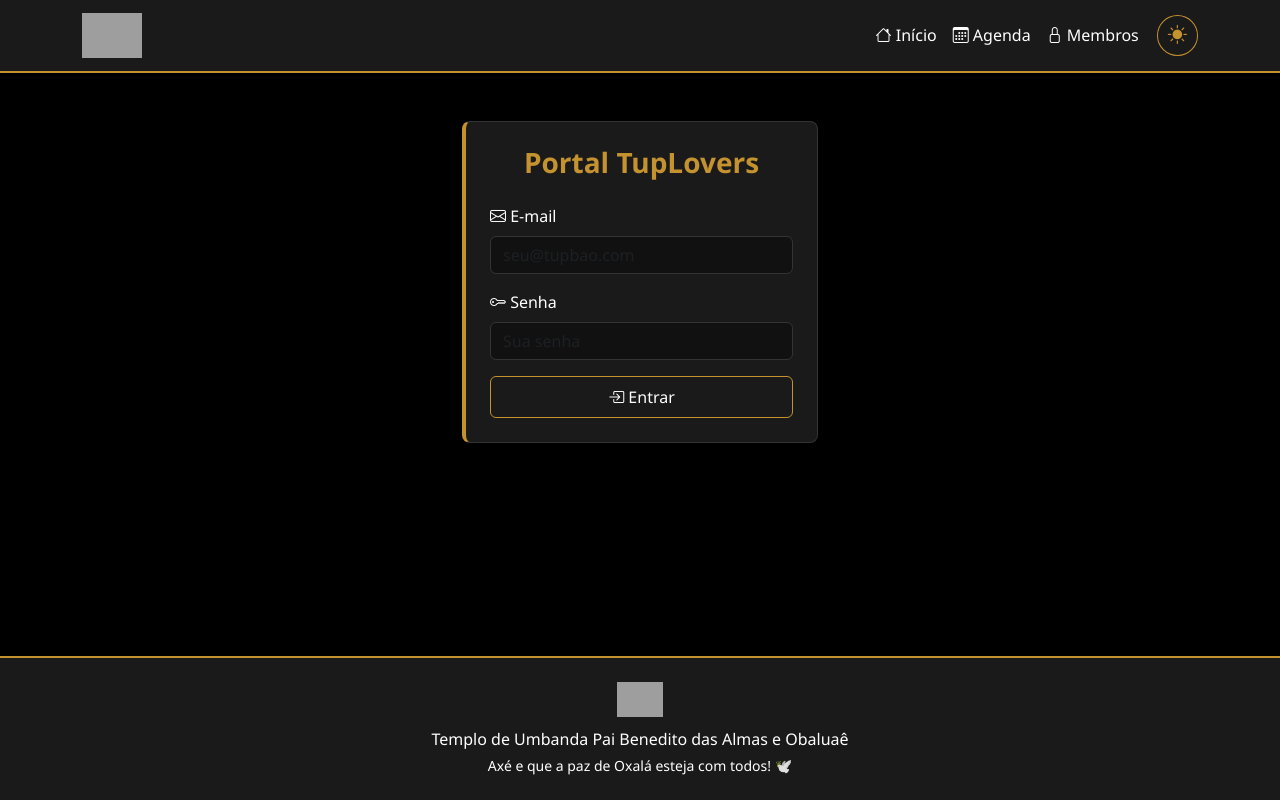
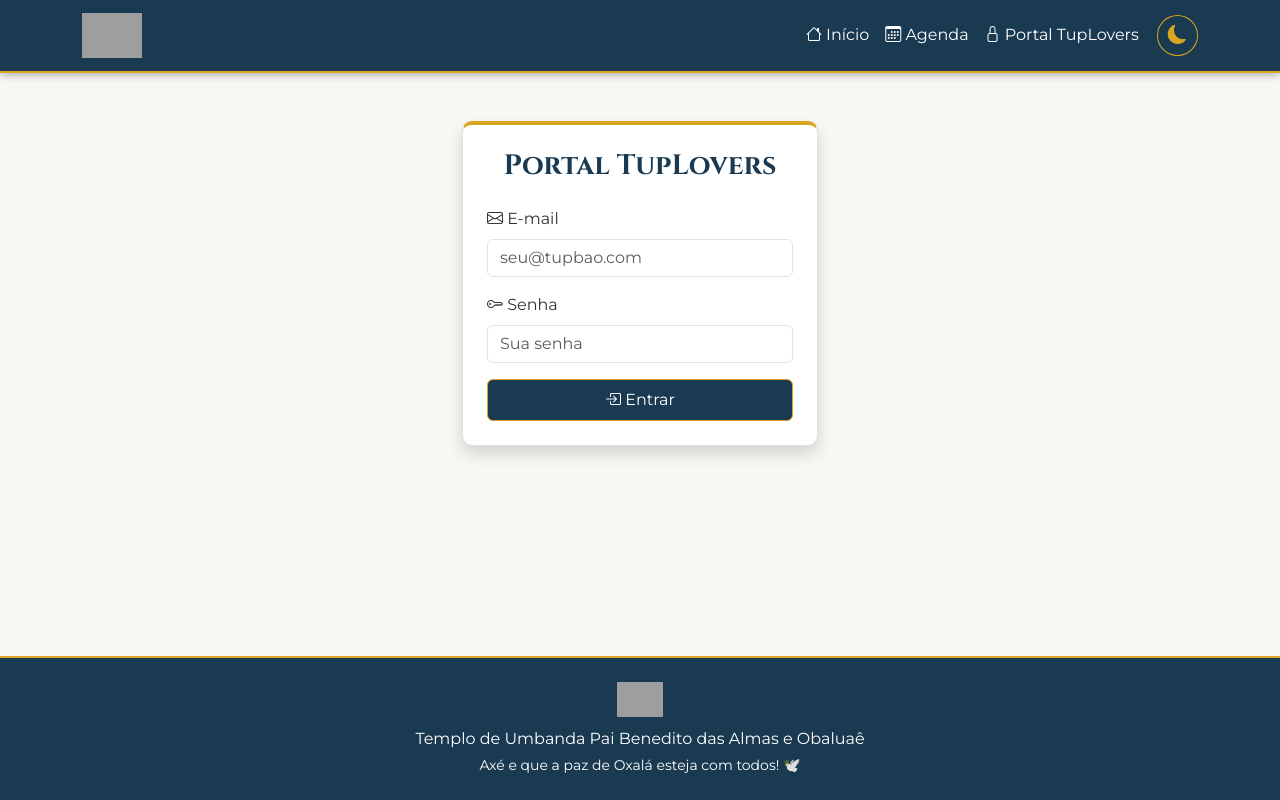
Before and after one commit to brunnoalmeida23/app-templo, a Flask app: page /login in a window 1280 px wide. Run offline with Flask 3, Linux system fonts and the light colour scheme; data comes from the database, SQL or seed files in the repository; some libraries are stand-ins or nearby versions; grey boxes are pictures that could not be loaded.

Commit message:
Tema claro como padrão - cores oficiais TUPBAO

```diff
--- a/static/css/style.css
+++ b/static/css/style.css
@@ -1,19 +1,5 @@
-/* ============ VARIÁVEIS - MODO ESCURO (PADRÃO) ============ */
+/* ============ MODO CLARO (PADRÃO) ============ */
 :root {
-    --bg: #000000;
-    --bg-card: #1A1A1A;
-    --bg-input: #111;
-    --texto: #FFFFFF;
-    --texto-claro: #CCCCCC;
-    --roxo: #1A1A1A;
-    --ambar: #C4922E;
-    --destaque: #C4922E;
-    --border: #333;
-    --hover: #222;
-}
-
-/* ============ MODO CLARO ============ */
-[data-theme="light"] {
     --bg: #F9F7F4;
     --bg-card: #FFFFFF;
     --bg-input: #FFFFFF;
@@ -26,11 +12,25 @@
     --hover: #f0ece6;
 }
 
+/* ============ MODO ESCURO ============ */
+[data-theme="dark"] {
+    --bg: #000000;
+    --bg-card: #1A1A1A;
+    --bg-input: #111;
+    --texto: #FFFFFF;
+    --texto-claro: #CCCCCC;
+    --roxo: #1A1A1A;
+    --ambar: #DAA520;
+    --destaque: #DAA520;
+    --border: #333;
+    --hover: #222;
+}
+
 /* ============ BASE ============ */
 body {
     background-color: var(--bg);
     color: var(--texto);
-    font-family: 'Segoe UI', Tahoma, Geneva, Verdana, sans-serif;
+    font-family: 'Montserrat', 'Segoe UI', Tahoma, Geneva, Verdana, sans-serif;
     min-height: 100vh;
     display: flex;
     flex-direction: column;
@@ -88,7 +88,8 @@ main {
 }
 
 /* ============ TÍTULOS ============ */
-.titulo-secao {
+h1, h2, h3, h4, .titulo-secao {
+    font-family: 'Cinzel', 'Cormorant Garamond', serif;
     color: var(--destaque);
     font-weight: 700;
 }
@@ -144,18 +145,21 @@ main {
     border-radius: 6px;
     transition: 0.3s;
 }
-.btn-templo:hover { background-color: var(--destaque); color: #fff; }
+.btn-templo:hover { background-color: #0f2438; color: #fff; }
 
 .btn-ambar {
     background-color: var(--ambar);
-    color: #000;
+    color: #fff;
     border: none;
     padding: 10px 25px;
     border-radius: 6px;
     transition: 0.3s;
     font-weight: 600;
 }
-.btn-ambar:hover { background-color: #b8860b; color: #000; }
+.btn-ambar:hover { background-color: #b8860b; color: #fff; }
+
+[data-theme="light"] .btn-ambar { color: #000; }
+[data-theme="light"] .btn-ambar:hover { color: #000; }
 
 .btn-outline-secondary {
     color: var(--texto-claro);
@@ -200,7 +204,7 @@ main {
     background-color: var(--bg-card);
     border-color: var(--ambar);
     color: var(--texto);
-    box-shadow: 0 0 0 0.2rem rgba(196, 146, 46, 0.25);
+    box-shadow: 0 0 0 0.2rem rgba(218, 165, 32, 0.25);
 }
 .form-check-input { background-color: var(--bg-input); border-color: var(--border); }
 .form-check-input:checked { background-color: var(--ambar); border-color: var(--ambar); }
@@ -225,6 +229,20 @@ main {
 [data-theme="light"] .alert-success { background-color: #e8f5e9; color: #2e7d32; border-color: #4caf50; }
 [data-theme="light"] .alert-info { background-color: #e3f2fd; color: #1565c0; border-color: #64b5f6; }
 
+/* ============ LOGIN ============ */
+.login-card {
+    border: 1px solid var(--border);
+    border-top: 4px solid var(--ambar);
+    border-radius: 10px;
+    background-color: var(--bg-card);
+}
+
+.login-logo {
+    height: auto;
+    max-height: 80px;
+    max-width: 100%;
+}
+
 /* ============ RESPONSIVO ============ */
 @media (max-width: 768px) {
     .navbar-brand img { height: 35px; }
--- a/templates/base.html
+++ b/templates/base.html
@@ -1,5 +1,5 @@
 <!DOCTYPE html>
-<html lang="pt-br" data-theme="dark">
+<html lang="pt-br" data-theme="light">
 <head>
     <meta charset="UTF-8">
     <meta name="viewport" content="width=device-width, initial-scale=1.0">
@@ -8,7 +8,7 @@
     <meta name="apple-mobile-web-app-capable" content="yes">
     <meta name="mobile-web-app-capable" content="yes">
     <meta name="apple-mobile-web-app-title" content="TUPBAO">
-    <meta name="theme-color" content="#1A1A1A">
+    <meta name="theme-color" content="#1a3a52">
     <link rel="manifest" href="{{ url_for('static', filename='manifest.json') }}">
     <link rel="icon" type="image/png" href="{{ url_for('static', filename='favicon-96x96.png') }}" sizes="96x96">
     <link rel="shortcut icon" href="{{ url_for('static', filename='favicon.ico') }}">
@@ -16,6 +16,8 @@
 
     <title>{% block title %}TUPBAO{% endblock %}</title>
 
+    <!-- Google Fonts -->
+    <link href="https://fonts.googleapis.com/css2?family=Cinzel:wght@400;700&family=Montserrat:wght@400;600&display=swap" rel="stylesheet">
     <!-- Bootstrap 5 -->
     <link href="https://cdn.jsdelivr.net/npm/bootstrap@5.3.0/dist/css/bootstrap.min.css" rel="stylesheet">
     <!-- Bootstrap Icons -->
@@ -85,11 +87,11 @@
                     {% else %}
                         <li class="nav-item"><a class="nav-link" href="/"><i class="bi bi-house"></i> Início</a></li>
                         <li class="nav-item"><a class="nav-link" href="/agenda"><i class="bi bi-calendar3"></i> Agenda</a></li>
-                        <li class="nav-item"><a class="nav-link" href="/login"><i class="bi bi-lock"></i> Membros</a></li>
+                        <li class="nav-item"><a class="nav-link" href="/login"><i class="bi bi-lock"></i> Portal TupLovers</a></li>
                     {% endif %}
                     <li class="nav-item">
                         <button class="theme-toggle" onclick="toggleTheme()" title="Alternar tema">
-                            <i class="bi bi-sun-fill" id="themeIcon"></i>
+                            <i class="bi bi-moon-fill" id="themeIcon"></i>
                         </button>
                     </li>
                 </ul>
@@ -121,16 +123,16 @@
     <script src="https://cdn.jsdelivr.net/npm/bootstrap@5.3.0/dist/js/bootstrap.bundle.min.js"></script>
 
     <script>
-        const savedTheme = localStorage.getItem('theme') || 'dark';
+        const savedTheme = localStorage.getItem('theme') || 'light';
         document.documentElement.setAttribute('data-theme', savedTheme);
-        document.getElementById('themeIcon').className = savedTheme === 'light' ? 'bi bi-moon-fill' : 'bi bi-sun-fill';
+        document.getElementById('themeIcon').className = savedTheme === 'dark' ? 'bi bi-sun-fill' : 'bi bi-moon-fill';
 
         function toggleTheme() {
             const current = document.documentElement.getAttribute('data-theme');
             const next = current === 'light' ? 'dark' : 'light';
             document.documentElement.setAttribute('data-theme', next);
             localStorage.setItem('theme', next);
-            document.getElementById('themeIcon').className = next === 'light' ? 'bi bi-moon-fill' : 'bi bi-sun-fill';
+            document.getElementById('themeIcon').className = next === 'dark' ? 'bi bi-sun-fill' : 'bi bi-moon-fill';
         }
     </script>
     {% block extra_scripts %}{% endblock %}
```
